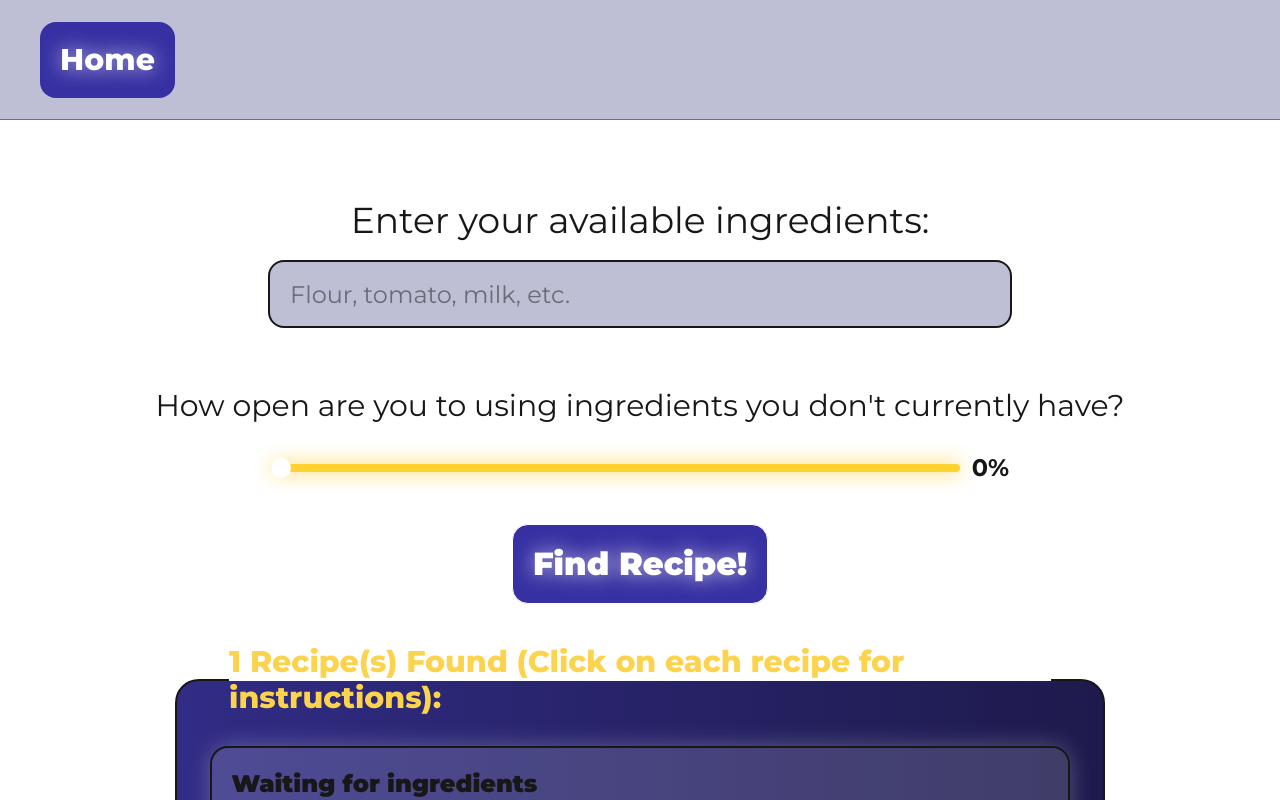
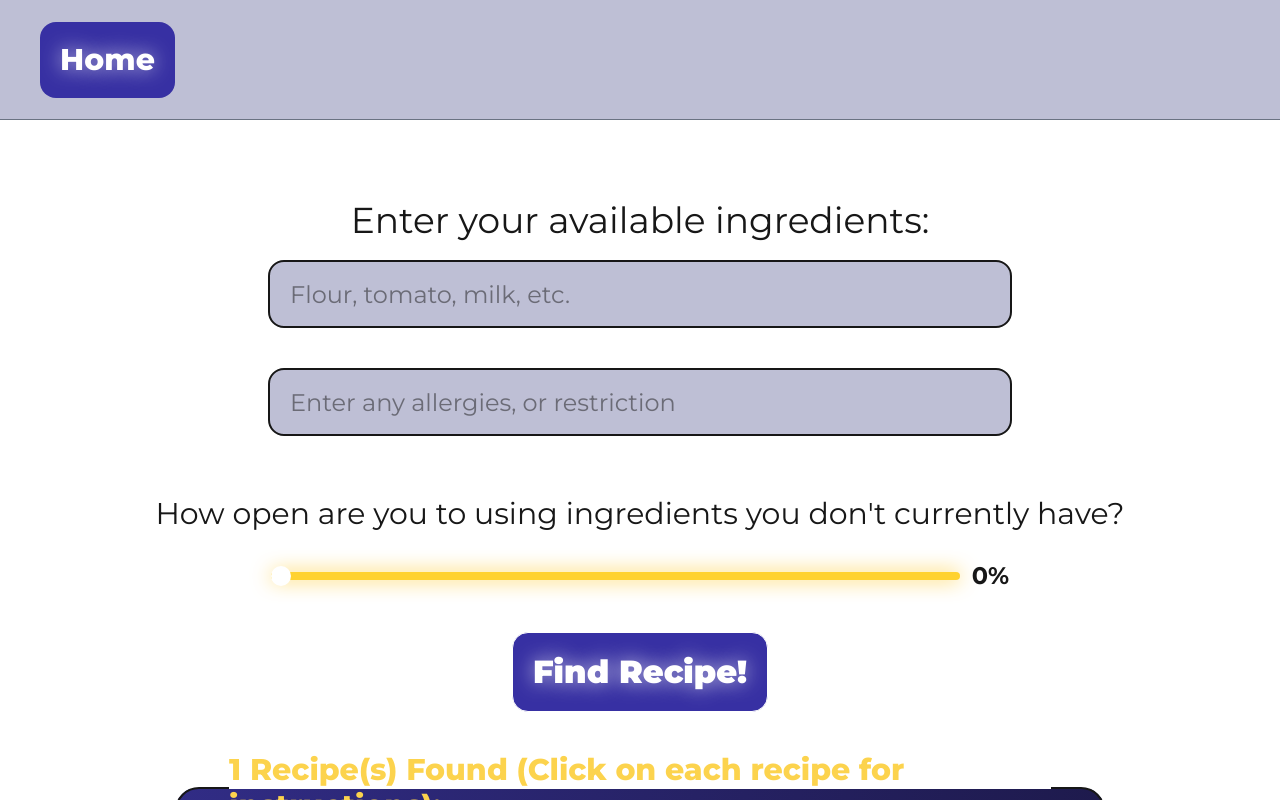
Before and after one commit to artaGhs/Recipe-Finder, a Next.js app: page /recipe in a window 1280 px wide. Shown: the top 800 px of the page. Built offline with nearby package versions, Linux system fonts and the light colour scheme.

Commit message:
Adding the option for allergies

```diff
--- a/src/app/api/generateContent/route.js
+++ b/src/app/api/generateContent/route.js
@@ -6,8 +6,9 @@ export async function POST(request) {
   try {
     // Parse the request body
     const body = await request.json();
-    const { ingredients, flexibility } = body;
+    const { ingredients, flexibility,restrictions } = body;
     console.log("INGGG : ",ingredients, "   FLEX:  ", flexibility);
+    console.log("RESSSSSStrictionssss :     ", restrictions)
     // Initialize the Google Generative AI client
     const genAI = new GoogleGenerativeAI(process.env.API_KEY);
 
@@ -19,17 +20,21 @@ export async function POST(request) {
     const formattedPrompt = `You are a professional chef, based on the user's ingredients,
     find the best recipes, the input also includes a flexibilty % which means how
     much new ingredients you can use. if 0%, you can only use the ingredients listed,
-    if 100% you can have a decent amount of variance. if there is no recpice found or
+    if 100% you can have a decent amount of variance. Also there is a restriction variable, make sure to
+    exclude any recipes that include the restrictions, (eg, gluten)
+    if there is no recpice found or
     the input is not an actual ingredient, return "No recipes found based on the current restrictions:(".
     You can consider that the user already has basic ingredients such as water, sugar, salt, etc. However if the flexibility is 0, don't assume that
     the user has those ingredients!
+
     GIVE NO MORE THAN 15 RECIPES!
     YOUR OUTPUT SHOULD BE IN JSON FORMAT:
     Recipe = {'recipeName': string,'description': string, 'ingredients' : Array of strings, 'instructions' : string, 'servingSize' : string (ONLY IN APPROPRIATE UNITS, e.g 1 tblspoon,20 grams, 1 slice (for pizza)), 'caloriesPerServing': int}
     Return: Array<Recipe>
     USER INPUT{
       Ingredients: ${ingredients} /
-      Flexibility: ${flexibility}
+      Flexibility: ${flexibility} /
+      Restrictions: ${restrictions}
     }
     `
 
--- a/src/app/components/RecipesFound.js
+++ b/src/app/components/RecipesFound.js
@@ -74,7 +74,7 @@ export default function RecipesFound({json,loading}) {
 
       {showModal && setRecipeSelected && (
         <div className="fixed inset-0 flex items-center justify-center z-50">
-          {/* Dark overlay behind the modal */}
+
           <div
             className="absolute inset-0 bg-[rgba(0,0,0,0.1)] backdrop-blur-md"
             onClick={handleCloseMdl}
--- a/src/app/recipe/page.js
+++ b/src/app/recipe/page.js
@@ -16,9 +16,10 @@ export default function Recipe() {
 
   const [ingredients, setIngredients] = useState('');
   const [flexibility , setFlexibility] = useState(0);
+  const [restrictions, setRestrictions] = useState('');
 
   // Example client-side code to call this endpoint
-  async function generateContent( ingredients, flexibility) {
+  async function generateContent( ingredients, flexibility,restrictions) {
     setIsLoading(true);
 
     try {
@@ -30,7 +31,8 @@ export default function Recipe() {
         },
         body: JSON.stringify({
           ingredients,
-          flexibility
+          flexibility,
+          restrictions
         }),
       });
 
@@ -61,7 +63,7 @@ export default function Recipe() {
 
   const handleSubmit = async (event) => {
     event.preventDefault();
-    generateContent(ingredients,flexibility);
+    generateContent(ingredients,flexibility,restrictions);
   }
 
   // const handleS = (event) => {
@@ -86,6 +88,11 @@ export default function Recipe() {
 
             <label className="text-5xl flex justify-center mt-15 ">
               <input name="myInput"  value={ingredients} onChange={(e) => setIngredients(e.target.value)} className=" text-lg md:text-2xl lg:text-2xl  h-14 md:h-17 lg:h-17  w-9/10 md:w-6/10 lg:w-6/10 ring-amber-300 border-solid border-2 p-2focus:-translate-y-1 duration-200 focus:shadow-lg focus:shadow-amber-50/30 focus:outline-none rounded-2xl pl-5 -mt-10 mb-5 bg-[rgba(41,44,115,0.3)]  backdrop-brightness-200" placeholder="Flour, tomato, milk, etc." required/>
+
+            </label>
+            <label className="text-5xl flex justify-center mt-15 ">
+
+              <input name="myInput"  value={restrictions} onChange={(e) => setRestrictions(e.target.value)} className=" text-lg md:text-2xl lg:text-2xl  h-14 md:h-17 lg:h-17  w-9/10 md:w-6/10 lg:w-6/10 ring-amber-300 border-solid border-2 p-2focus:-translate-y-1 duration-200 focus:shadow-lg focus:shadow-amber-50/30 focus:outline-none rounded-2xl pl-5 -mt-10 mb-5 bg-[rgba(41,44,115,0.3)]  backdrop-brightness-200" placeholder="Enter any allergies, or restriction" required/>
 
             </label>
             <label className="text-3xl self-center ] text-center flex justify-center mt-10 mb-5" htmlFor="flexi">
```
